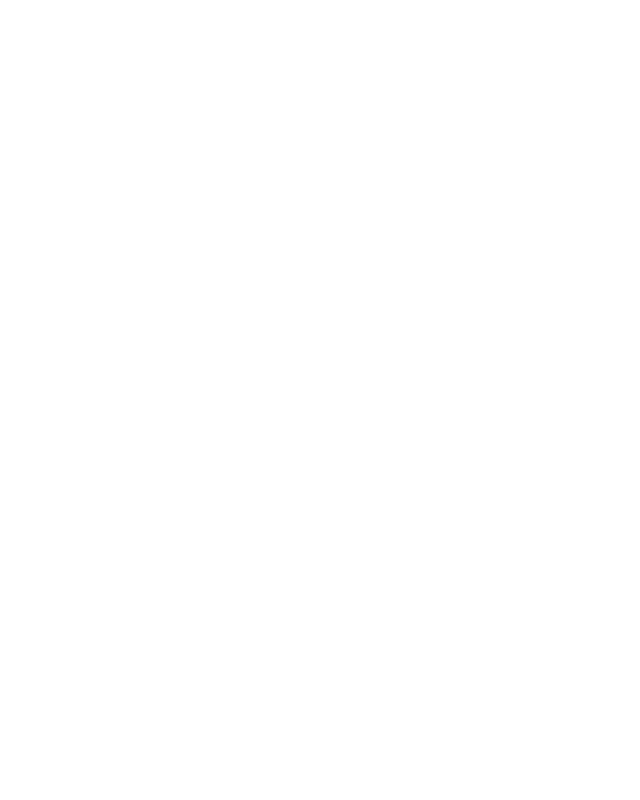
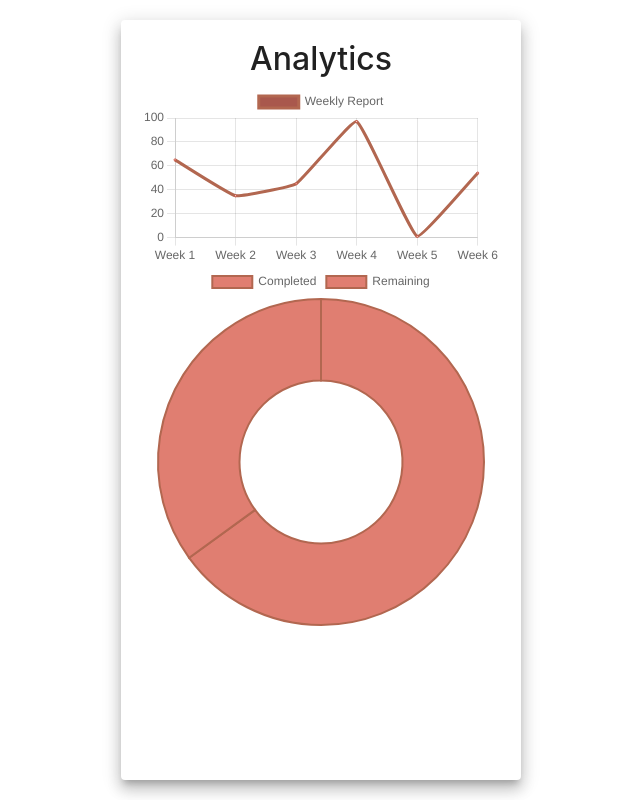
Before and after one commit to naman35/Healthcare_UI, a React (Create React App) app in the folder ui/: page /analytics in a window 1280 px wide. Before the commit this address had no page. Shown: the whole page, without its empty margins (319-959 px from the left). Built offline with nearby package versions, Linux system fonts and the light colour scheme.

Commit message:
Analytics Done

```diff
--- a/ui/package.json
+++ b/ui/package.json
@@ -9,7 +9,11 @@
     "@testing-library/react": "^12.1.4",
     "@testing-library/user-event": "^13.5.0",
     "axios": "^0.24.0",
+    "chart.js": "^3.7.1",
+    "mdbreact": "^5.2.0",
     "react": "^17.0.2",
+    "react-analytics-charts": "^1.2.12",
+    "react-chartjs-2": "^4.0.1",
     "react-dom": "^17.0.2",
     "react-router-dom": "^6.2.2",
     "react-scripts": "5.0.0",
--- a/ui/src/App.js
+++ b/ui/src/App.js
@@ -6,6 +6,7 @@
 import Info from "./Components/Info";
 import DoctorDashboard from "./Components/doctorDashboard";
 import PatientTrack from "./Components/patientTrack";
+import Analytics from "./Components/analytics";
 
 function App() {
   return (
@@ -18,6 +19,7 @@
             <Route path='/editProfile' element={<Info/>} />
             <Route path='/doctorDashboard' element={<DoctorDashboard/>} />
             <Route path='/patientTracker' element={<PatientTrack/>} />
+            <Route path='/analytics' element={<Analytics/>} />
 
         </Routes>
         </BrowserRouter>
--- /dev/null
+++ b/ui/src/Components/analytics.js
@@ -0,0 +1,97 @@
+import React from 'react'
+import { Line,Pie,Doughnut} from 'react-chartjs-2'
+import { Grid,Paper, Avatar, TextField, Button, Typography,Link } from '@material-ui/core'
+import {
+    Chart as ChartJS,
+    CategoryScale,
+    LinearScale,
+    PointElement,
+    LineElement,
+    Title,
+    Tooltip,
+    Legend,
+    ArcElement
+} from 'chart.js'
+import { Chart } from 'react-chartjs-2'
+
+ChartJS.register(
+    ArcElement,
+    CategoryScale,
+    LinearScale,
+    PointElement,
+    LineElement,
+    Title,
+    Tooltip,
+    Legend
+)
+const dataLine = {
+    labels: ['Week 1','Week 2','Week 3','Week 4','Week 5','Week 6'],
+    datasets: [
+        {
+            label: "Weekly Report",
+            fill: false,
+            lineTension: 0.1,
+            backgroundColor: "#a9584d",
+            borderColor: "rgb(178,103,80)",
+            borderCapStyle: "butt",
+            borderDash: [],
+            borderDashOffset: 0.0,
+            borderJoinStyle: "miter",
+            pointBorderColor: "rgb(201,76,59)",
+            pointBackgroundColor: "#fff",
+            pointBorderWidth: 1,
+            pointHoverRadius: 5,
+            pointHoverBackgroundColor: "rgb(126,22,22)",
+            pointHoverBorderColor: "rgba(220,220,220,1)",
+            pointHoverBorderWidth: 2,
+            pointRadius: 1,
+            pointHitRadius: 10,
+            data: [65,35,45,97,1,54],
+        },
+    ],
+};
+const paperStyle={padding :20,height:'95vh',width:400, margin:"20px auto"}
+const data = {
+    labels: ['Completed','Remaining'],
+    datasets: [
+        {
+            label: "Session Completed",
+            fill: false,
+            lineTension: 0.1,
+            backgroundColor: "#e07e71",
+            borderColor: "rgb(178,103,80)",
+            borderCapStyle: "butt",
+            borderDash: [],
+            borderDashOffset: 0.0,
+            borderJoinStyle: "miter",
+            pointBorderColor: "rgb(231,129,45)",
+            pointBackgroundColor: "#fff",
+            pointBorderWidth: 1,
+            pointHoverRadius: 5,
+            pointHoverBackgroundColor: "rgb(148,59,21)",
+            pointHoverBorderColor: "rgba(220,220,220,1)",
+            pointHoverBorderWidth: 2,
+            pointRadius: 1,
+            pointHitRadius: 10,
+            data: [65,35],
+        },
+    ],
+};
+const Analytics = () => {
+    return (
+        <div>
+        <Paper elevation={10} style={paperStyle}>
+            <Grid align='center'>
+            <h2>Analytics</h2>
+
+            <Line  data={dataLine}/>
+                <Doughnut  data={data}/>
+
+            </Grid>
+        </Paper>
+
+        </div>
+    )
+}
+
+export default Analytics
```
Also changed, not shown: 2 other files (tests, documents, lock files or other folders).
